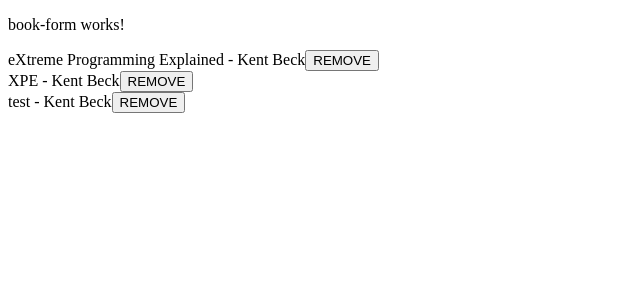
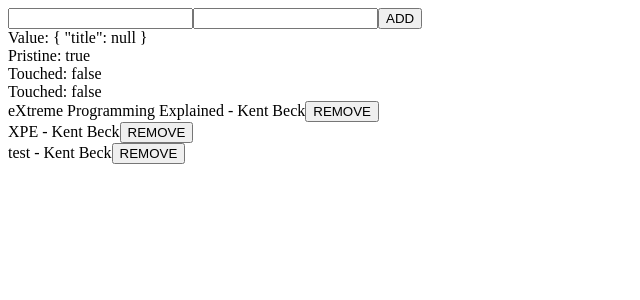
Before and after one commit to wishtack-training/wt-training-angular, an Angular app: page / in a window 1280 px wide. Shown: the top 300 px of the page, without its empty margins (0-640 px from the left). Built offline with nearby package versions, Linux system fonts and the light colour scheme.

Commit message:
Reactive form setup.

```diff
--- a/src/app/book/book-form/book-form.component.html
+++ b/src/app/book/book-form/book-form.component.html
@@ -1,3 +1,16 @@
-<p>
-    book-form works!
-</p>
+<form
+    [formGroup]="bookForm">
+
+    <input formControlName="title" type="text">
+    <input type="text">
+
+    <button type="submit">ADD</button>
+
+</form>
+
+<div>
+    <div>Value: {{ bookForm.value | json }}</div>
+    <div>Pristine: {{ bookForm.get('title').pristine }}</div>
+    <div>Touched: {{ bookForm.get('title').touched }}</div>
+    <div>Touched: {{ bookForm.touched }}</div>
+</div>
--- a/src/app/book/book-form/book-form.component.ts
+++ b/src/app/book/book-form/book-form.component.ts
@@ -1,4 +1,5 @@
 import { Component, OnInit } from '@angular/core';
+import { FormControl, FormGroup } from '@angular/forms';
 
 @Component({
     selector: 'wt-book-form',
@@ -7,6 +8,10 @@ import { Component, OnInit } from '@angular/core';
 })
 export class BookFormComponent implements OnInit {
 
+    bookForm = new FormGroup({
+        title: new FormControl()
+    });
+
     constructor() {
     }
 
--- a/src/app/demo/demo/demo.component.html
+++ b/src/app/demo/demo/demo.component.html
@@ -1,28 +1,12 @@
-<!--<p [style.fontSize.px]="name.length">-->
-<!--Hello {{ name }}-->
-<!--</p>-->
+<p [style.fontSize.px]="name.length">
+    Hello {{ name }}
+</p>
 
 <button
     (click)="reset()"
     [disabled]="name.length < 5">RESET
 </button>
 
-
-<!--<div>-->
-<!--<img [src]="getPictureUrl()" alt="">-->
-<!--</div>-->
-
-<hr>
-
-<form>
-    <button>ADD</button>
-</form>
-
 <div>
-    Book 1 (author 1)
-    <button>REMOVE</button>
+    <img [src]="getPictureUrl()" alt="">
 </div>
-<div>
-    Book 2 (author 2)
-    <button>REMOVE</button>
-</div>
```
Also changed, not shown: src/app/app.module.ts (+5 -4 lines), 1 other file (tests, documents, lock files or other folders).
